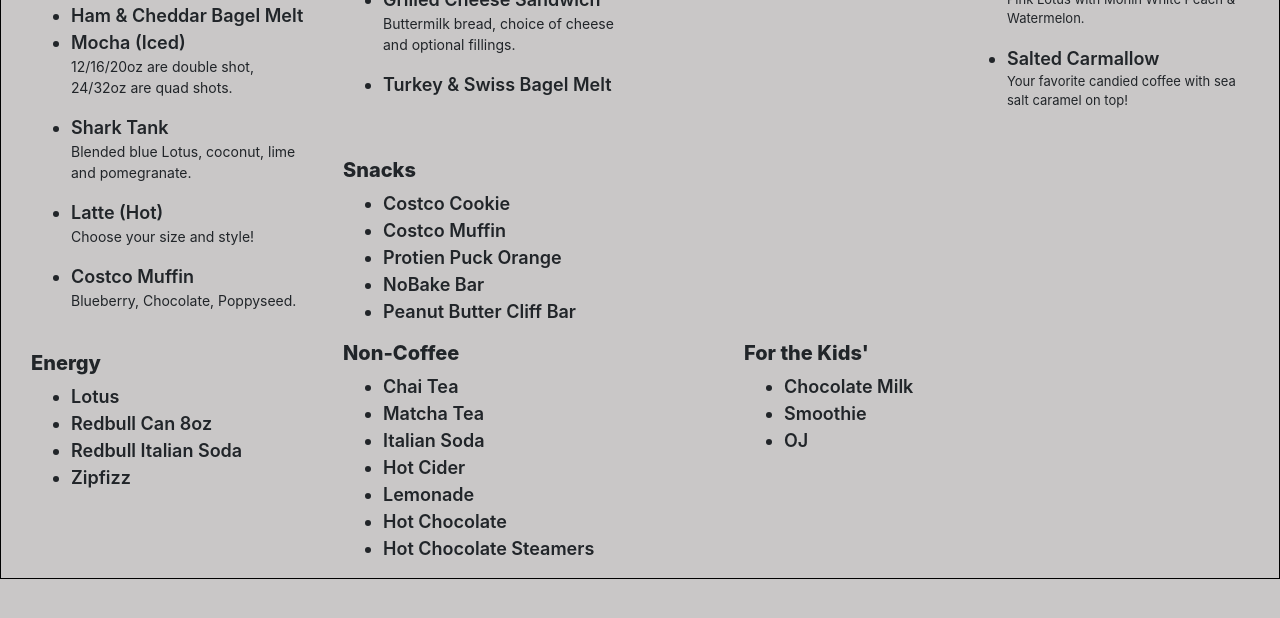
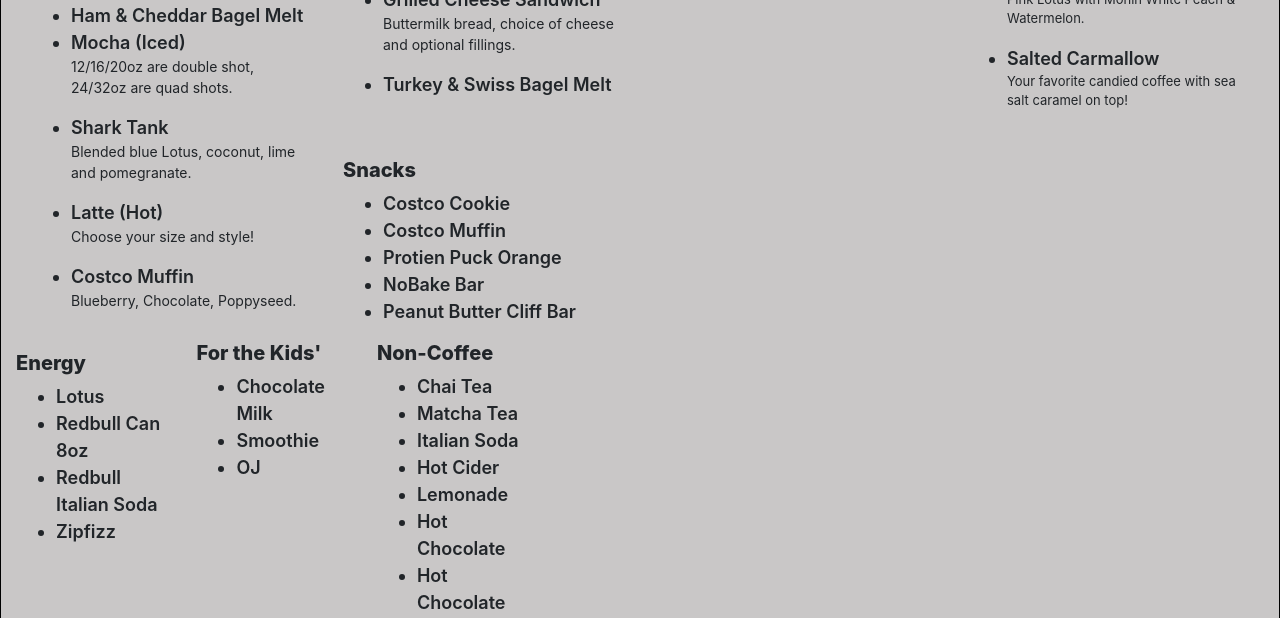
Before and after one commit to codymichaud/Latte_Daa, a plain HTML site: page menu.html in a window 1280 px wide. Shown: the part 523-1141 px from the top of the page. Drawn offline with nearby package versions, Linux system fonts and the light colour scheme.

Commit message:
last commit of day

```diff
--- a/menu.html
+++ b/menu.html
@@ -162,6 +162,7 @@ home: functional nav bar that directs user to all pages. nav bar should also inl
                     </ul>
                 </div>
 
+                <div class="row">
                     <div class="energyItemsCont col-md-3">
                         <h4 class="energyTitle">Energy</h4>
                         <ul class="energyList">
@@ -172,7 +173,16 @@ home: functional nav bar that directs user to all pages. nav bar should also inl
                         </ul>
                     </div>
 
-                <div class="nonCoffeeCont col-md-4">
+                    <div class="kidsCont col-md-3">
+                        <h4 class="forKidsTitle">For the Kids'</h4>
+                        <ul class="forKidsList">
+                            <li class="forKidsItems">Chocolate Milk</li>
+                            <li class="forKidsItems">Smoothie</li>
+                            <li class="forKidsItems">OJ</li>
+                        </ul>
+                    </div>
+
+                    <div class="nonCoffeeCont col-md-3">
                         <h4 class="nonCoffeeTitle">Non-Coffee</h4>
                         <ul class="nonCoffeeList">
                             <li class="nonCoffeeItems">Chai Tea</li>
@@ -185,14 +195,6 @@ home: functional nav bar that directs user to all pages. nav bar should also inl
                         </ul>
                     </div>
 
-                <div class="kidsCont">
-                    <h4 class="forKidsTitle">For the Kids'</h4>
-                    <ul class="forKidsList">
-                        <li class="forKidsItems">Chocolate Milk</li>
-                        <li class="forKidsItems">Smoothie</li>
-                        <li class="forKidsItems">OJ</li>
-                    </ul>
-                </div>
                 </div>
             </div>
         </div>
--- a/style.Latte_Daa.css
+++ b/style.Latte_Daa.css
@@ -216,6 +216,11 @@ color: black;
     font-size: 18px;
 }
 
+.nonCoffeeCont {
+
+
+}
+
 .nonCoffeeTitle {
     font-weight: 800;
     font-size: 20px;
```
Lines whose indentation alone changed are shown as unchanged.
